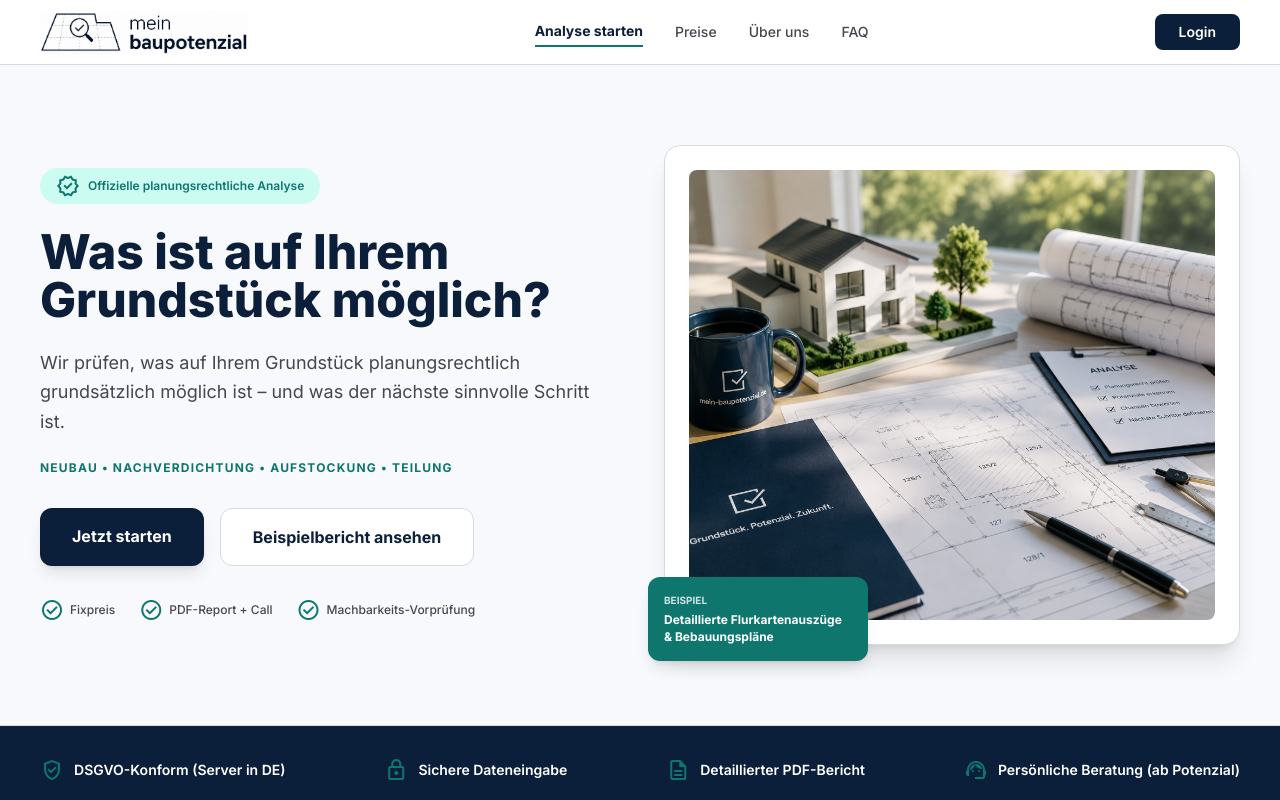
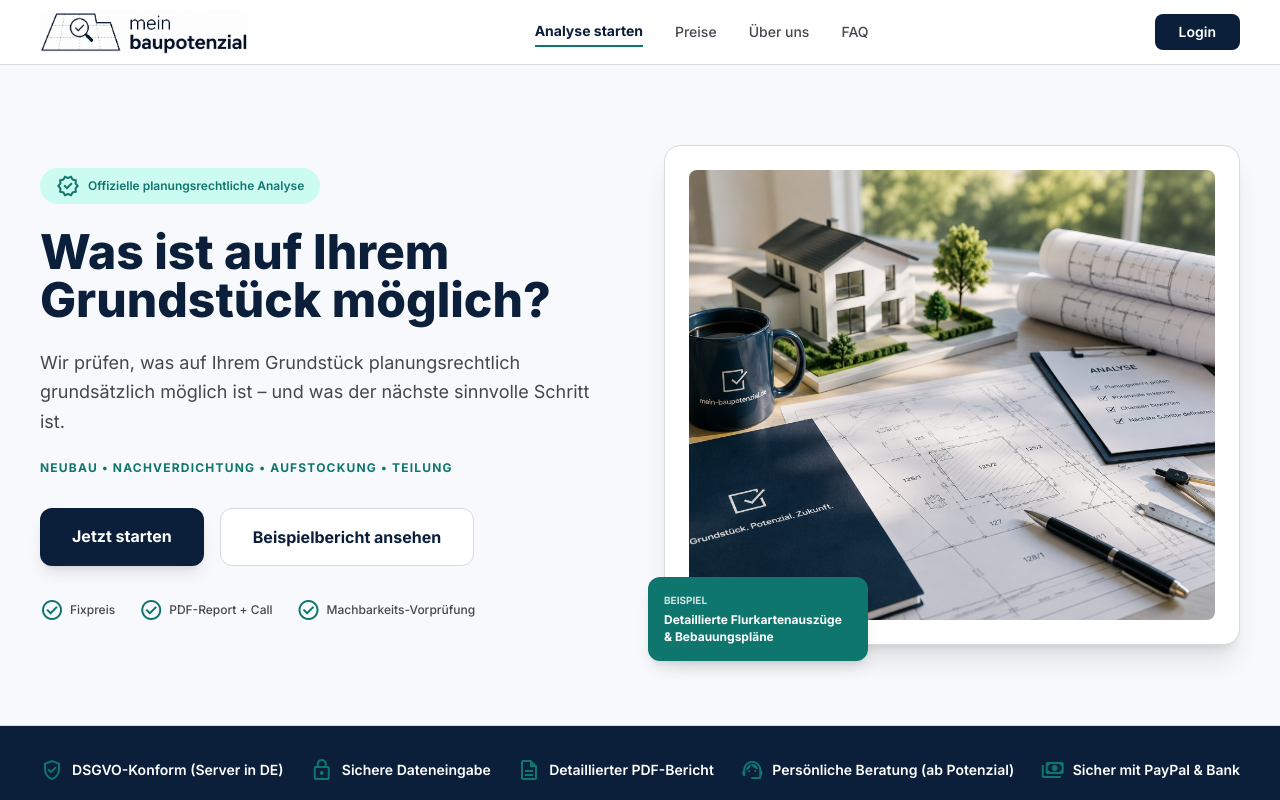
Before and after one commit to itsAnurag07/mein-baupotenzial, a Next.js app: page / in a window 1280 px wide. Shown: the top 800 px of the page. Built offline with nearby package versions, Linux system fonts and the light colour scheme; no server answers.

Commit message:
Fix trust banner wrapping

```diff
--- a/src/app/page.tsx
+++ b/src/app/page.tsx
@@ -114,24 +114,24 @@ export default function HomePage() {
 
         {/* SECTION 2: TRUST BAR */}
         <div className="bg-primary py-8 text-white border-b border-primary-container">
-          <div className="max-w-7xl mx-auto px-4 md:px-10 flex flex-wrap justify-between items-center gap-6">
-            <div className="flex items-center gap-2.5">
+          <div className="max-w-7xl mx-auto px-4 md:px-10 flex flex-wrap xl:flex-nowrap justify-center xl:justify-between items-center gap-4 xl:gap-6">
+            <div className="flex items-center gap-2 whitespace-nowrap">
               <span className="material-symbols-outlined text-secondary">gpp_good</span>
               <span className="text-sm font-semibold">DSGVO-Konform (Server in DE)</span>
             </div>
-            <div className="flex items-center gap-2.5">
+            <div className="flex items-center gap-2 whitespace-nowrap">
               <span className="material-symbols-outlined text-secondary">lock</span>
               <span className="text-sm font-semibold">Sichere Dateneingabe</span>
             </div>
-            <div className="flex items-center gap-2.5">
+            <div className="flex items-center gap-2 whitespace-nowrap">
               <span className="material-symbols-outlined text-secondary">description</span>
               <span className="text-sm font-semibold">Detaillierter PDF-Bericht</span>
             </div>
-            <div className="flex items-center gap-2.5">
+            <div className="flex items-center gap-2 whitespace-nowrap">
               <span className="material-symbols-outlined text-secondary">support_agent</span>
               <span className="text-sm font-semibold">Persönliche Beratung (ab Potenzial)</span>
             </div>
-            <div className="flex items-center gap-2.5">
+            <div className="flex items-center gap-2 whitespace-nowrap">
               <span className="material-symbols-outlined text-secondary">payments</span>
               <span className="text-sm font-semibold">Sicher mit PayPal &amp; Bank</span>
             </div>
```
